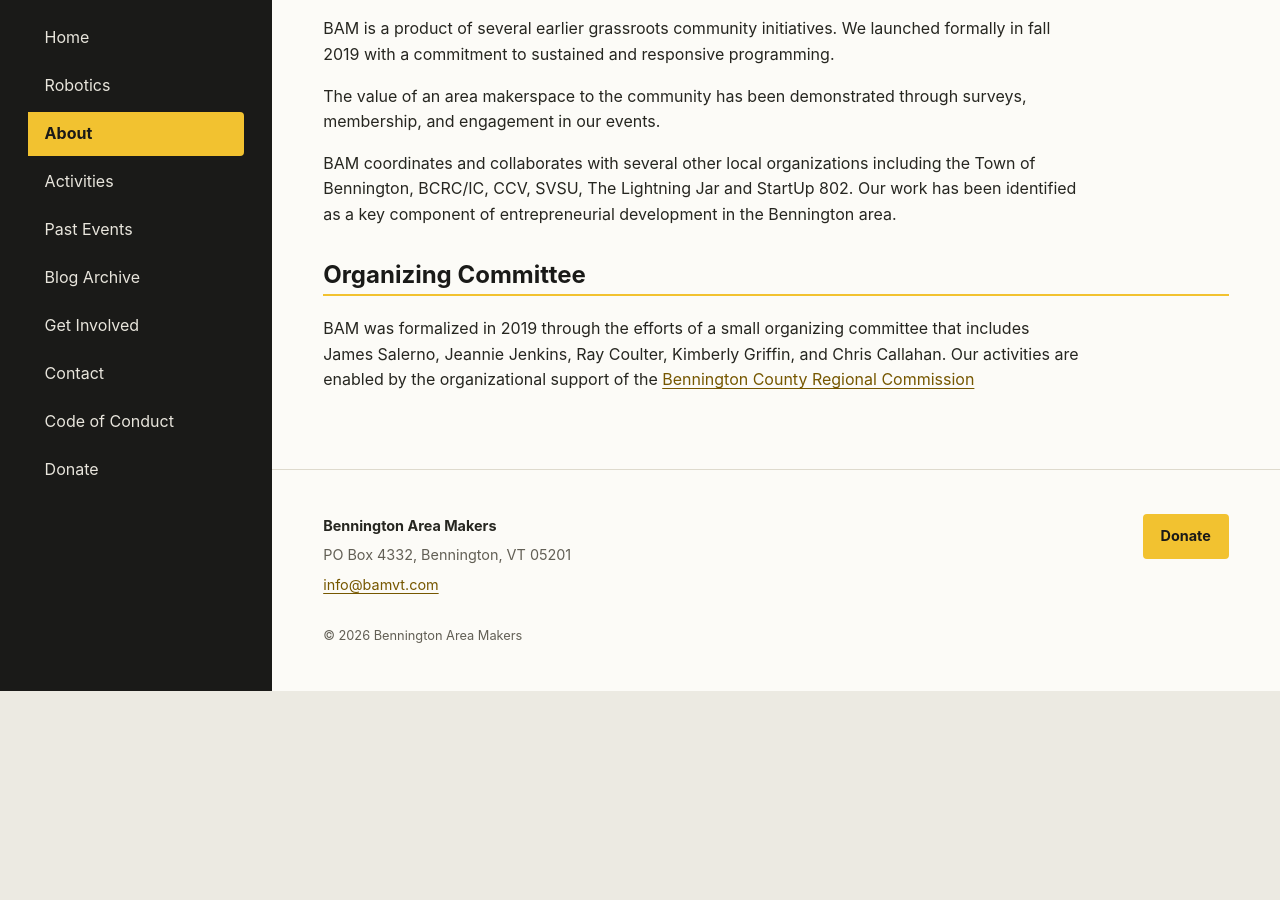
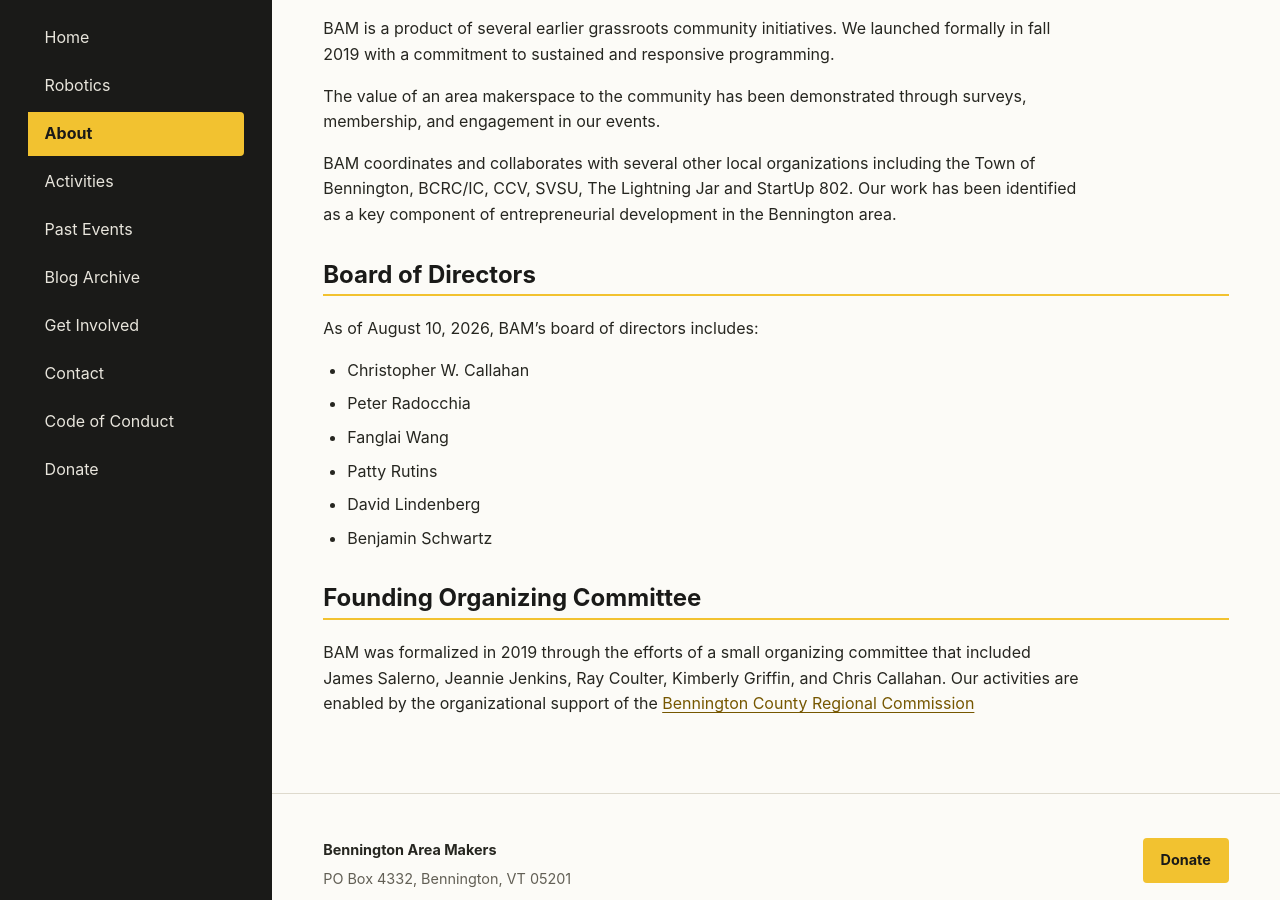
Before and after one commit to bennington-area-robotics/bamvt.com, a Jekyll site: the page built from about.md, in a window 1280 px wide and 900 px high, scrolled down 1166 px. Built offline with Jekyll 4.4.1, drawn with Linux system fonts in a browser that asks for light colours; before the commit the page ends 1857 px from its top, so only the background shows below that.

Commit message:
Update board of directors from August 2026 Vermont filing

```diff
--- a/about.md
+++ b/about.md
@@ -33,6 +33,17 @@ The value of an area makerspace to the community has been demonstrated through s
 
 BAM coordinates and collaborates with several other local organizations including the Town of Bennington, BCRC/IC, CCV, SVSU, The Lightning Jar and StartUp 802. Our work has been identified as a key component of entrepreneurial development in the Bennington area.
 
-## Organizing Committee
+## Board of Directors
 
-BAM was formalized in 2019 through the efforts of a small organizing committee that includes James Salerno, Jeannie Jenkins, Ray Coulter, Kimberly Griffin, and Chris Callahan. Our activities are enabled by the organizational support of the [Bennington County Regional Commission](http://www.bcrcvt.org/)
+As of August 10, 2026, BAM’s board of directors includes:
+
+- Christopher W. Callahan
+- Peter Radocchia
+- Fanglai Wang
+- Patty Rutins
+- David Lindenberg
+- Benjamin Schwartz
+
+## Founding Organizing Committee
+
+BAM was formalized in 2019 through the efforts of a small organizing committee that included James Salerno, Jeannie Jenkins, Ray Coulter, Kimberly Griffin, and Chris Callahan. Our activities are enabled by the organizational support of the [Bennington County Regional Commission](http://www.bcrcvt.org/)
```
